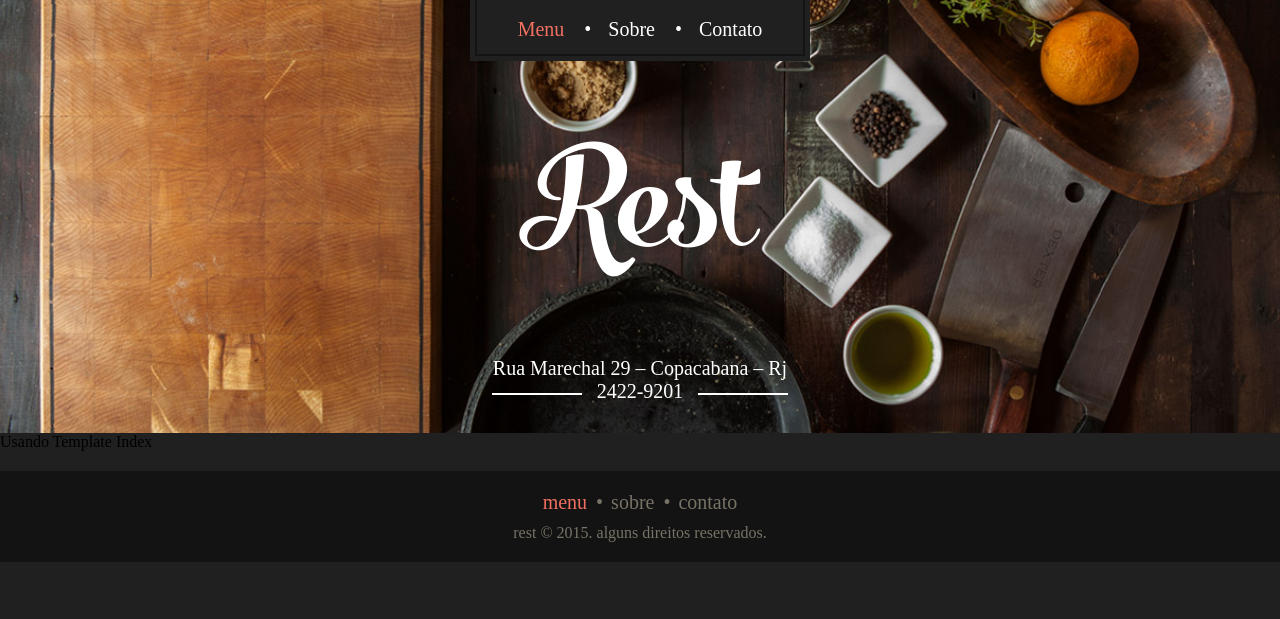
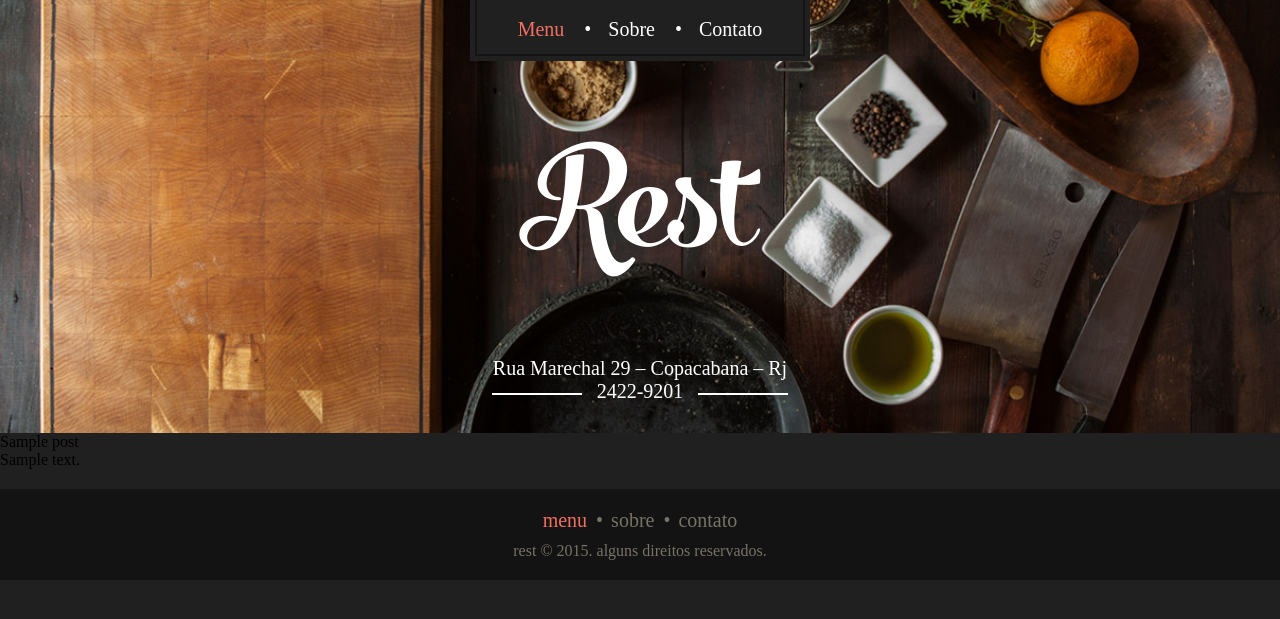
Before and after one commit to wevertonmonteiroc/REST, a WordPress theme: template index.php in a window 1280 px wide. Shown: the top 619 px of the page. Run offline with PHP 8.4 and a stand-in for WordPress, Linux system fonts and the light colour scheme; the site name, menu and one post (Sample post) are stand-ins, and other content is empty; some web fonts are replaced.

Commit message:
Adição do loop para leitura de posts, na pagina index.html

```diff
--- a/index.php
+++ b/index.php
@@ -1,3 +1,12 @@
 <?php get_header(); ?>
-<p>Usando Template Index</p>
+<?php if (have_posts()) : while (have_posts()) : the_post(); ?>
+
+<?php the_title(); ?>
+<?php the_content(); ?>
+
+<?php endwhile;
+else : ?>
+<p><?php _e('Sorry, no posts matched your criteria.'); ?></p>
+<?php endif; ?>
+
 <?php get_footer(); ?>
```
